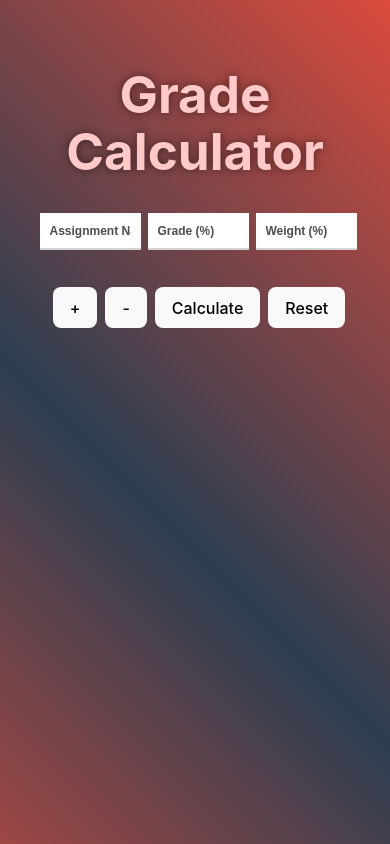
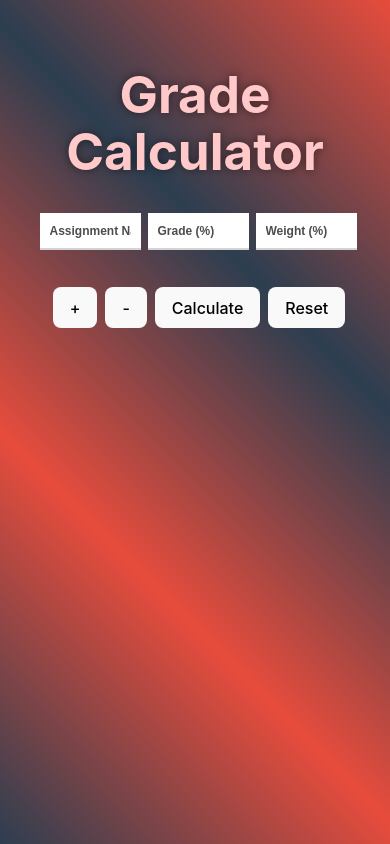
Before and after one commit to chrislangille/grade-calculator, a React (Vite) app: page / in a window 390 px wide. Built offline with nearby package versions, Linux system fonts and the light colour scheme.

Commit message:
Fixed more mobile issues

```diff
--- a/src/App.css
+++ b/src/App.css
@@ -92,30 +92,24 @@ button {
 
 /* Animated background testing */
 .background-animation {
-  position: absolute;
+  position: fixed;
   top: 0;
   left: 0;
   width: 100%;
   height: 100%;
   z-index: -1;
   animation: gradient 15s ease infinite;
-  background-size: 400% 100%; /* Set the height to 100% to fill the entire page */
+  background-size: 100% 100%; /* Set a fixed size for the background */
 }
 
 @keyframes gradient {
   0% {
     background: linear-gradient(45deg, #2c3e50, #e74c3c, #2c3e50, #e74c3c);
-    background-size: 400% 100%;
-    background-position: 0% 50%;
   }
   50% {
     background: linear-gradient(45deg, #2c3e50, #e74c3c, #2c3e50, #e74c3c);
-    background-size: 400% 100%;
-    background-position: 100% 50%;
   }
   100% {
     background: linear-gradient(45deg, #2c3e50, #e74c3c, #2c3e50, #e74c3c);
-    background-size: 400% 100%;
-    background-position: 0% 50%;
   }
 }
```
